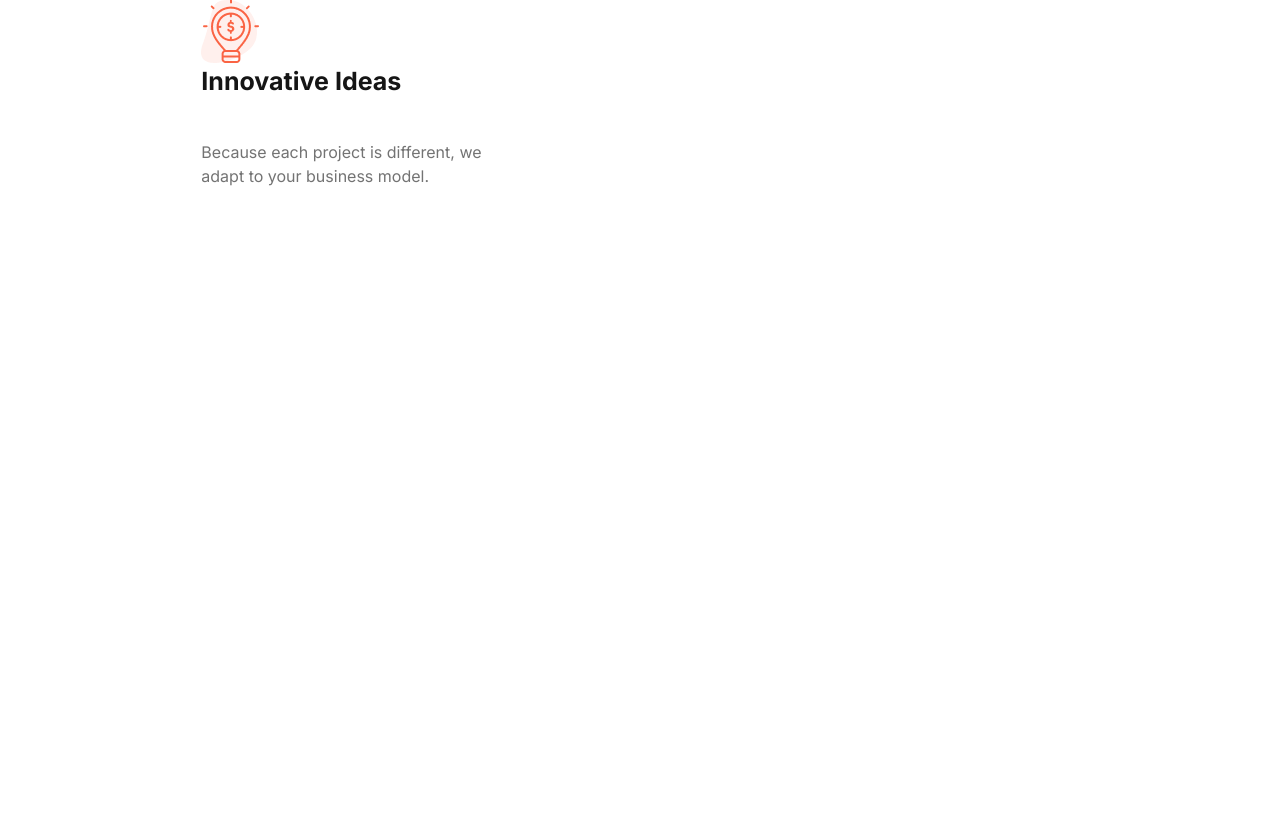
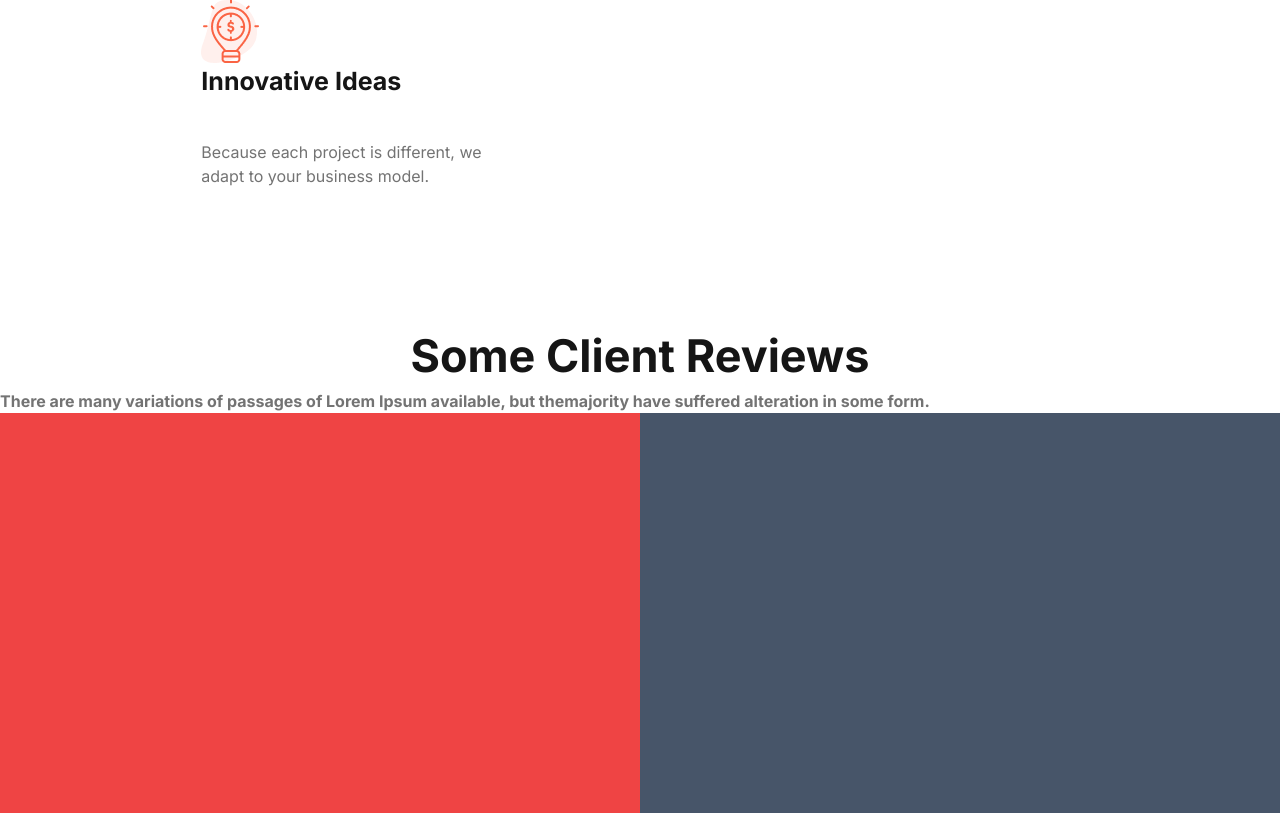
Before and after one commit to bijoysahadev/Agenc_, a React (Vite) app: page / in a window 1280 px wide. Shown: the part 6154-6967 px from the top of the page. Before the commit the page ends 6476 px from the top, so only its background shows below. Built offline with nearby package versions, Linux system fonts and the light colour scheme.

Commit message:
feat:layout for client page done

```diff
--- a/src/App.jsx
+++ b/src/App.jsx
@@ -12,6 +12,7 @@ import SubHeading from './Componets/SubHeading'
 import Service from './Layouts/Service'
 import Work from './Layouts/Work'
 import Agency from './Layouts/Agency'
+import Client from './Layouts/Client'
 const App = () => {
   return (
     <>
@@ -21,6 +22,7 @@ const App = () => {
 <Service/>
 <Work/>
 <Agency/>
+<Client/>
     </>
   )
 }
--- /dev/null
+++ b/src/Layouts/Client.jsx
@@ -0,0 +1,21 @@
+import React from 'react'
+import Container from '../Componets/Container'
+import Flex from '../Componets/Flex'
+import Heading from '../Componets/Heading'
+import SubHeading from '../Componets/SubHeading'
+const Client = () => {
+  return (
+  <section>
+    <Container>
+      <Heading tittle={`Some Client Reviews`} />
+      <SubHeading  text={`There are many variations of passages of Lorem Ipsum available, but themajority  have suffered alteration in some form.`}/>
+ <Flex>
+   <div className='w-1/2 h-[400px] bg-red-500' ></div>
+  <div  className='w-1/2 h-[400px] bg-slate-600 ' >  </div>
+ </Flex>
+    </Container>
+  </section>
+  )
+}
+
+export default Client
```
